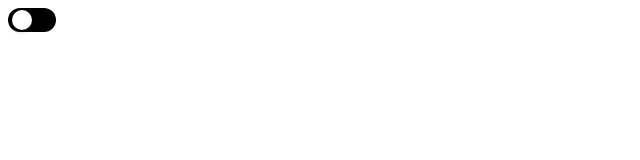
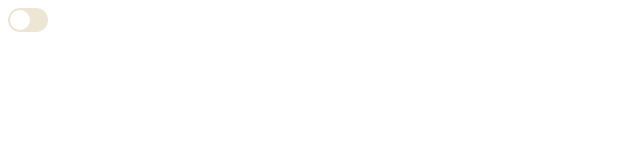
Before and after one commit to penspulse326/my-react-ui, a React (Vite) app: page / in a window 1280 px wide. Shown: the top 160 px of the page, without its empty margins (0-640 px from the left). Built offline with nearby package versions, Linux system fonts and the light colour scheme.

Commit message:
feat: add Thumb

```diff
--- a/src/components/Switch/index.tsx
+++ b/src/components/Switch/index.tsx
@@ -1,16 +1,21 @@
+import { useColor } from '../../hooks/useColor';
 import { StyledSwitch, Thumb } from './styled';
 
 interface SwitchProps {
   isChecked: boolean;
+  themeColor?: string;
   onClick: () => void;
 }
 
 /**
  * 這就是一個 Switch 開關，不然你要怎樣
  */
-export function Switch({ isChecked, onClick }: SwitchProps) {
+export function Switch({ isChecked, themeColor = 'primary', onClick }: SwitchProps) {
+  const { getColor } = useColor();
+  const switchColor = getColor(themeColor, !isChecked);
+
   return (
-    <StyledSwitch $isChecked={isChecked} onClick={onClick}>
+    <StyledSwitch $isChecked={isChecked} $themeColor={switchColor} onClick={onClick}>
       <Thumb $isChecked={isChecked} />
     </StyledSwitch>
   );
--- a/src/components/Switch/styled.ts
+++ b/src/components/Switch/styled.ts
@@ -2,6 +2,7 @@ import styled from 'styled-components';
 
 interface Props {
   $isChecked: boolean;
+  $themeColor?: string;
 }
 
 export const StyledSwitch = styled.button<Props>`
@@ -10,26 +11,27 @@ export const StyledSwitch = styled.button<Props>`
   display: flex;
   align-items: center;
 
-  width: 48px;
+  padding: 2px;
+  width: 40px;
   height: 24px;
 
   border: none;
   border-radius: 12px;
   outline: none;
 
-  background-color: black;
+  background-color: ${({ $themeColor }) => $themeColor};
 
   cursor: pointer;
 `;
 
 export const Thumb = styled.div<Props>`
   position: absolute;
-  left: ${({ $isChecked }) => ($isChecked ? 'calc(100% - 24px)' : '4px')};
+  left: ${({ $isChecked }) => ($isChecked ? '18px' : '2px')};
 
   width: 20px;
   height: 20px;
   border-radius: 50%;
   background-color: #fff;
-  box-shadow: 0 2px 4px rgba(0, 0, 0, 0.2);
+
   transition: transform 0.2s ease-in-out;
 `;
```
